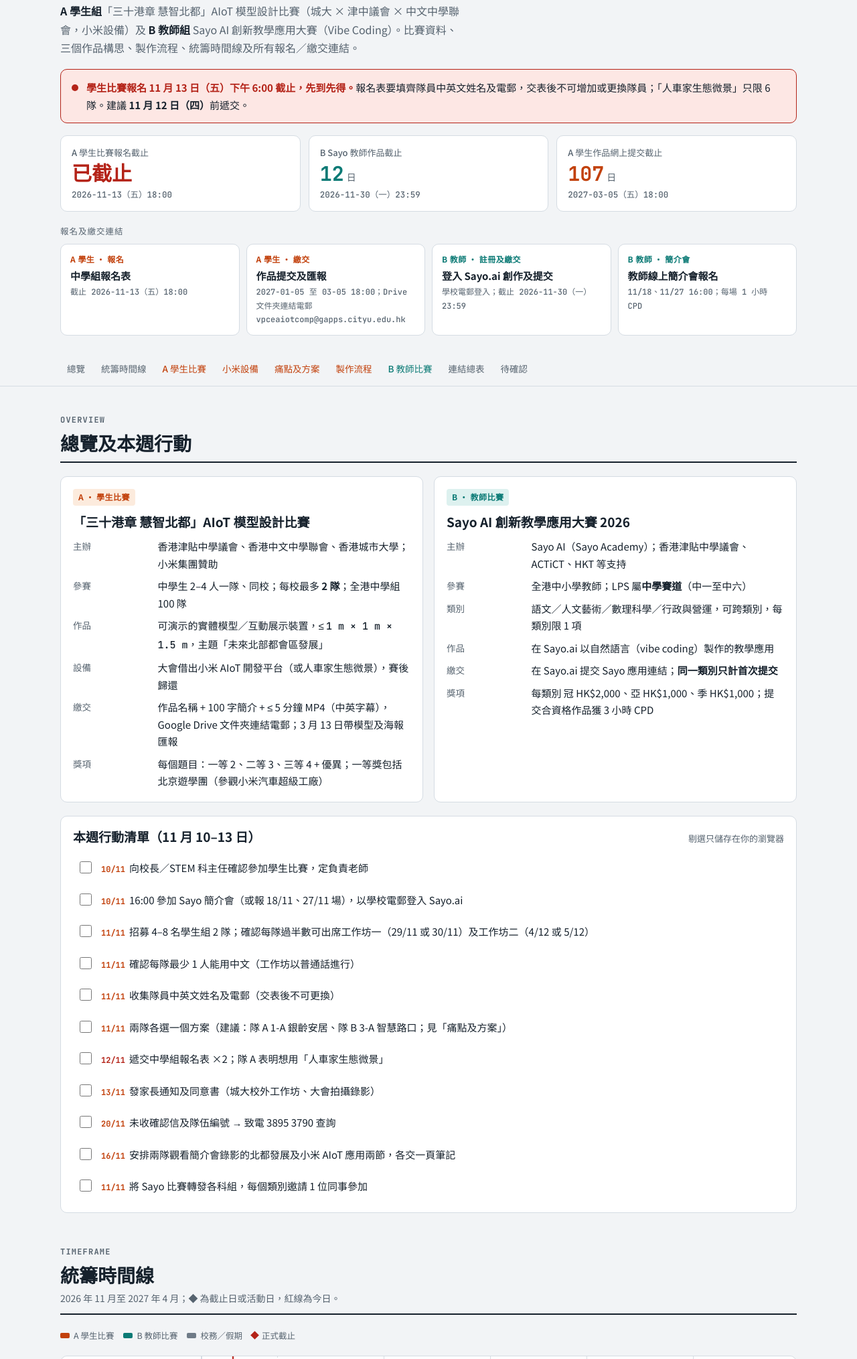
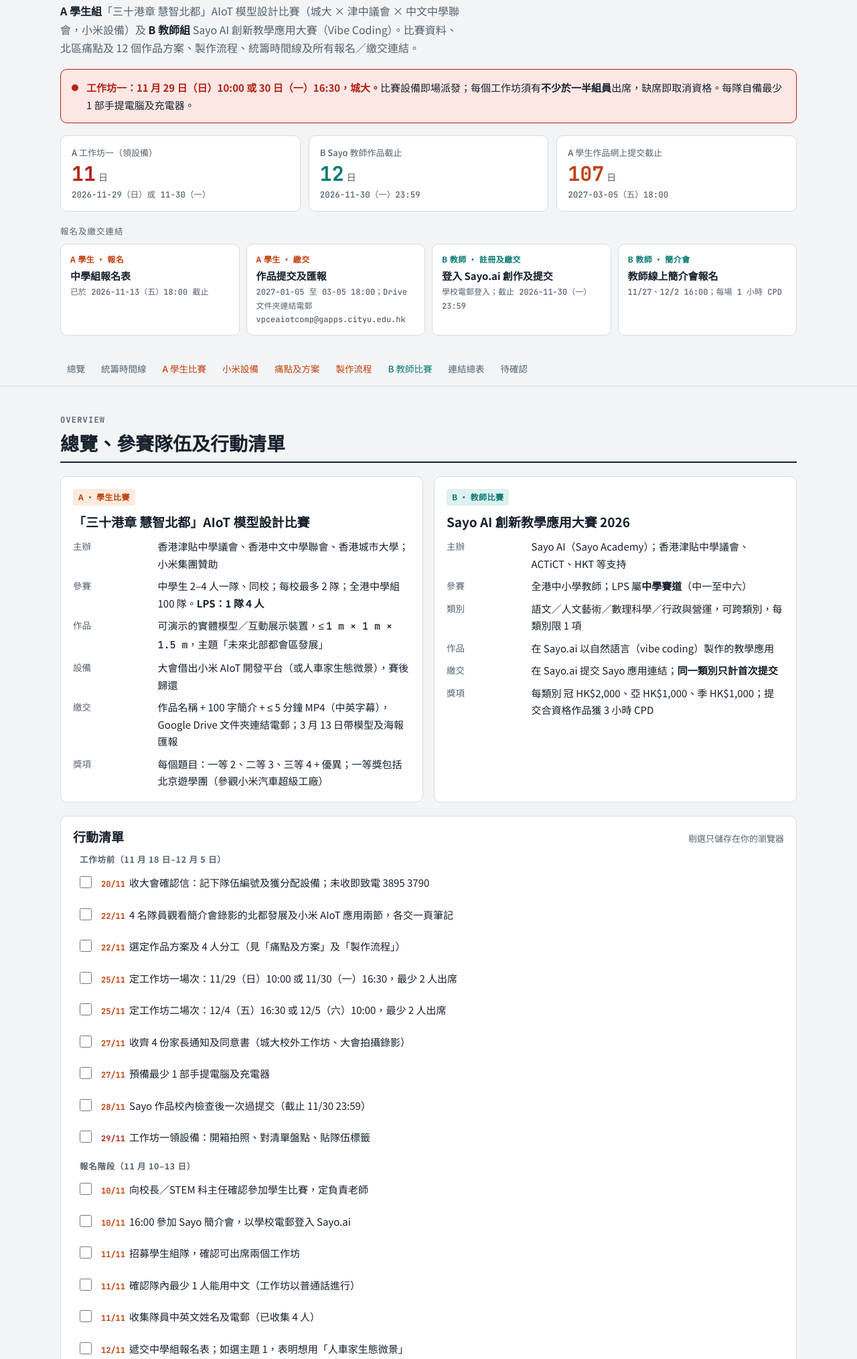
Before and after one commit to kyopang2012-ux/LPS-STEM, a plain HTML site: page index.html in a window 1280 px wide. Shown: the part 147-2176 px from the top of the page at 67% size. Drawn offline with Linux system fonts and the light colour scheme.

Commit message:
Update coordination page (v4): workshop alert, checklist, single-team advice
Co-Authored-By: Claude Opus 5.5 <noreply@anthropic.com>
Claude-Session: https://claude.ai/code/session_019J4BRGc8RJcuXoREPazYit

```diff
--- a/index.html
+++ b/index.html
@@ -278,6 +278,11 @@ details.srcs{border:1px solid var(--line);border-radius:var(--r);padding:10px 14
 details.srcs summary{cursor:pointer;font-weight:700;font-size:14px}
 details.srcs ul{margin-top:8px}
 
+.check h4.ck-grp{font-size:12.5px;color:var(--muted);letter-spacing:.06em;margin:8px 0 0;padding-left:10px}
+.check h4.ck-grp:first-child{margin-top:0}
+table.roster td{vertical-align:middle}
+#team{scroll-margin-top:64px}
+
 /* Quick links */
 .quick-wrap{display:grid;gap:8px}
 .quick{display:grid;grid-template-columns:repeat(auto-fit,minmax(240px,1fr));gap:10px}
@@ -297,16 +302,16 @@ footer{margin-top:40px;padding-top:16px;border-top:1px solid var(--line);font-si
   <header class="hero">
     <div class="eyebrow">廖寶珊紀念書院 · AI／STEM 統籌 · 資料整理至 2026-11-10</div>
     <h1>STEM<span class="slash">／</span>AI 比賽統籌 2026–27</h1>
-    <p class="lead"><b>A 學生組</b>「三十港章 慧智北都」AIoT 模型設計比賽（城大 × 津中議會 × 中文中學聯會，小米設備）及 <b>B 教師組</b> Sayo AI 創新教學應用大賽（Vibe Coding）。比賽資料、三個作品構思、製作流程、統籌時間線及所有報名／繳交連結。</p>
+    <p class="lead"><b>A 學生組</b>「三十港章 慧智北都」AIoT 模型設計比賽（城大 × 津中議會 × 中文中學聯會，小米設備）及 <b>B 教師組</b> Sayo AI 創新教學應用大賽（Vibe Coding）。比賽資料、北區痛點及 12 個作品方案、製作流程、統籌時間線及所有報名／繳交連結。</p>
     <div class="alert" role="note">
       <div class="dot" aria-hidden="true"></div>
-      <p><strong>學生比賽報名 11 月 13 日（五）下午 6:00 截止，先到先得。</strong>報名表要填齊隊員中英文姓名及電郵，交表後不可增加或更換隊員；「人車家生態微景」只限 6 隊。建議 <b>11 月 12 日（四）</b>前遞交。</p>
+      <p><strong>工作坊一：11 月 29 日（日）10:00 或 30 日（一）16:30，城大。</strong>比賽設備即場派發；每個工作坊須有<b>不少於一半組員</b>出席，缺席即取消資格。每隊自備最少 1 部手提電腦及充電器。</p>
     </div>
     <div class="count-row">
       <div class="count crit">
-        <span class="what">A 學生比賽報名截止</span>
-        <span class="days" data-deadline="2026-11-13">3<small>日</small></span>
-        <span class="when">2026-11-13（五）18:00</span>
+        <span class="what">A 工作坊一（領設備）</span>
+        <span class="days" data-deadline="2026-11-29">11<small>日</small></span>
+        <span class="when">2026-11-29（日）或 11-30（一）</span>
       </div>
       <div class="count b">
         <span class="what">B Sayo 教師作品截止</span>
@@ -322,10 +327,10 @@ footer{margin-top:40px;padding-top:16px;border-top:1px solid var(--line);font-si
     <div class="quick-wrap">
       <div class="eyebrow">報名及繳交連結</div>
       <div class="quick">
-        <a class="qlink a" href="https://docs.google.com/forms/d/e/1FAIpQLSdPujojp8c0FD4tCDd4vWZXnSRa5nbDKkJguN37jE4mttb5aw/viewform" target="_blank" rel="noopener"><span class="ql-k">A 學生 · 報名</span><b>中學組報名表</b><span class="d">截止 2026-11-13（五）18:00</span></a>
+        <a class="qlink a" href="https://docs.google.com/forms/d/e/1FAIpQLSdPujojp8c0FD4tCDd4vWZXnSRa5nbDKkJguN37jE4mttb5aw/viewform" target="_blank" rel="noopener"><span class="ql-k">A 學生 · 報名</span><b>中學組報名表</b><span class="d">已於 2026-11-13（五）18:00 截止</span></a>
         <a class="qlink a" href="https://www.cityu.edu.hk/skltmw/AIot_Comp/submission.html" target="_blank" rel="noopener"><span class="ql-k">A 學生 · 繳交</span><b>作品提交及匯報</b><span class="d">2027-01-05 至 03-05 18:00；Drive 文件夾連結電郵 vpceaiotcomp@gapps.cityu.edu.hk</span></a>
         <a class="qlink b" href="https://sayo.ai/zh-HK/sign-in" target="_blank" rel="noopener"><span class="ql-k">B 教師 · 註冊及繳交</span><b>登入 Sayo.ai 創作及提交</b><span class="d">學校電郵登入；截止 2026-11-30（一）23:59</span></a>
-        <a class="qlink b" href="https://docs.google.com/forms/d/e/1FAIpQLSdlGrn8smru6vwP43SokpiSQcyaKG_NnxQoyrqdTEDpfYMU0Q/viewform" target="_blank" rel="noopener"><span class="ql-k">B 教師 · 簡介會</span><b>教師線上簡介會報名</b><span class="d">11/18、11/27 16:00；每場 1 小時 CPD</span></a>
+        <a class="qlink b" href="https://docs.google.com/forms/d/e/1FAIpQLSdlGrn8smru6vwP43SokpiSQcyaKG_NnxQoyrqdTEDpfYMU0Q/viewform" target="_blank" rel="noopener"><span class="ql-k">B 教師 · 簡介會</span><b>教師線上簡介會報名</b><span class="d">11/27、12/2 16:00；每場 1 小時 CPD</span></a>
       </div>
     </div>
   </header>
@@ -351,7 +356,7 @@ footer{margin-top:40px;padding-top:16px;border-top:1px solid var(--line);font-si
 <section class="sec" id="overview">
   <div class="sec-head">
     <span class="k">OVERVIEW</span>
-    <h2>總覽及本週行動</h2>
+    <h2>總覽、參賽隊伍及行動清單</h2>
   </div>
 
   <div class="grid2">
@@ -360,7 +365,7 @@ footer{margin-top:40px;padding-top:16px;border-top:1px solid var(--line);font-si
       <h3>「三十港章 慧智北都」AIoT 模型設計比賽</h3>
       <dl class="facts">
         <dt>主辦</dt><dd>香港津貼中學議會、香港中文中學聯會、香港城市大學；小米集團贊助</dd>
-        <dt>參賽</dt><dd>中學生 2–4 人一隊、同校；每校最多 <b>2 隊</b>；全港中學組 100 隊</dd>
+        <dt>參賽</dt><dd>中學生 2–4 人一隊、同校；每校最多 2 隊；全港中學組 100 隊。<b>LPS：1 隊 4 人</b></dd>
         <dt>作品</dt><dd>可演示的實體模型／互動展示裝置，≤ <span class="mono">1 m × 1 m × 1.5 m</span>，主題「未來北部都會區發展」</dd>
         <dt>設備</dt><dd>大會借出小米 AIoT 開發平台（或人車家生態微景），賽後歸還</dd>
         <dt>繳交</dt><dd>作品名稱 + 100 字簡介 + ≤ 5 分鐘 MP4（中英字幕），Google Drive 文件夾連結電郵；3 月 13 日帶模型及海報匯報</dd>
@@ -383,20 +388,27 @@ footer{margin-top:40px;padding-top:16px;border-top:1px solid var(--line);font-si
 
   <div class="card">
     <div style="display:flex;justify-content:space-between;gap:12px;flex-wrap:wrap;align-items:baseline">
-      <h3>本週行動清單（11 月 10–13 日）</h3>
+      <h3>行動清單</h3>
       <span class="small muted">剔選只儲存在你的瀏覽器</span>
     </div>
     <div class="check" id="checklist">
+      <h4 class="ck-grp">工作坊前（11 月 18 日–12 月 5 日）</h4>
+      <label><input type="checkbox" id="ck9"><span><span class="when">20/11</span>收大會確認信：記下隊伍編號及獲分配設備；未收即致電 3895 3790</span></label>
+      <label><input type="checkbox" id="ck11"><span><span class="when">22/11</span>4 名隊員觀看簡介會錄影的北都發展及小米 AIoT 應用兩節，各交一頁筆記</span></label>
+      <label><input type="checkbox" id="ck13"><span><span class="when">22/11</span>選定作品方案及 4 人分工（見「痛點及方案」及「製作流程」）</span></label>
+      <label><input type="checkbox" id="ck14"><span><span class="when">25/11</span>定工作坊一場次：11/29（日）10:00 或 11/30（一）16:30，最少 2 人出席</span></label>
+      <label><input type="checkbox" id="ck15"><span><span class="when">25/11</span>定工作坊二場次：12/4（五）16:30 或 12/5（六）10:00，最少 2 人出席</span></label>
+      <label><input type="checkbox" id="ck8"><span><span class="when">27/11</span>收齊 4 份家長通知及同意書（城大校外工作坊、大會拍攝錄影）</span></label>
+      <label><input type="checkbox" id="ck16"><span><span class="when">27/11</span>預備最少 1 部手提電腦及充電器</span></label>
+      <label><input type="checkbox" id="ck17"><span><span class="when">28/11</span>Sayo 作品校內檢查後一次過提交（截止 11/30 23:59）</span></label>
+      <label><input type="checkbox" id="ck18"><span><span class="when c">29/11</span>工作坊一領設備：開箱拍照、對清單盤點、貼隊伍標籤</span></label>
+      <h4 class="ck-grp">報名階段（11 月 10–13 日）</h4>
       <label><input type="checkbox" id="ck1"><span><span class="when">10/11</span>向校長／STEM 科主任確認參加學生比賽，定負責老師</span></label>
-      <label><input type="checkbox" id="ck2"><span><span class="when">10/11</span>16:00 參加 Sayo 簡介會（或報 18/11、27/11 場），以學校電郵登入 Sayo.ai</span></label>
-      <label><input type="checkbox" id="ck3"><span><span class="when">11/11</span>招募 4–8 名學生組 2 隊；確認每隊過半數可出席工作坊一（29/11 或 30/11）及工作坊二（4/12 或 5/12）</span></label>
-      <label><input type="checkbox" id="ck4"><span><span class="when">11/11</span>確認每隊最少 1 人能用中文（工作坊以普通話進行）</span></label>
-      <label><input type="checkbox" id="ck5"><span><span class="when">11/11</span>收集隊員中英文姓名及電郵（交表後不可更換）</span></label>
-      <label><input type="checkbox" id="ck6"><span><span class="when">11/11</span>兩隊各選一個方案（建議：隊 A 1-A 銀齡安居、隊 B 3-A 智慧路口；見「痛點及方案」）</span></label>
-      <label><input type="checkbox" id="ck7"><span><span class="when c">12/11</span>遞交中學組報名表 ×2；隊 A 表明想用「人車家生態微景」</span></label>
-      <label><input type="checkbox" id="ck8"><span><span class="when">13/11</span>發家長通知及同意書（城大校外工作坊、大會拍攝錄影）</span></label>
-      <label><input type="checkbox" id="ck9"><span><span class="when">20/11</span>未收確認信及隊伍編號 → 致電 3895 3790 查詢</span></label>
-      <label><input type="checkbox" id="ck11"><span><span class="when">16/11</span>安排兩隊觀看簡介會錄影的北都發展及小米 AIoT 應用兩節，各交一頁筆記</span></label>
+      <label><input type="checkbox" id="ck2"><span><span class="when">10/11</span>16:00 參加 Sayo 簡介會，以學校電郵登入 Sayo.ai</span></label>
+      <label><input type="checkbox" id="ck3"><span><span class="when">11/11</span>招募學生組隊，確認可出席兩個工作坊</span></label>
+      <label><input type="checkbox" id="ck4"><span><span class="when">11/11</span>確認隊內最少 1 人能用中文（工作坊以普通話進行）</span></label>
+      <label><input type="checkbox" id="ck5"><span><span class="when">11/11</span>收集隊員中英文姓名及電郵（已收集 4 人）</span></label>
+      <label><input type="checkbox" id="ck7"><span><span class="when">12/11</span>遞交中學組報名表；如選主題 1，表明想用「人車家生態微景」</span></label>
       <label><input type="checkbox" id="ck10"><span><span class="when">11/11</span>將 Sayo 比賽轉發各科組，每個類別邀請 1 位同事參加</span></label>
     </div>
   </div>
@@ -965,12 +977,13 @@ footer{margin-top:40px;padding-top:16px;border-top:1px solid var(--line);font-si
 
   <!-- ===== Recommendation ===== -->
   <div class="callout a">
-    <h4>建議報名組合</h4>
+    <h4>方案建議（LPS 1 隊 4 人）</h4>
     <ul>
-      <li><b>首選：隊 A → 1-A 銀齡安居（主題 1）；隊 B → 3-A 智慧路口（主題 3）。</b>獎項按題目分開頒發，兩隊不同主題就不會爭同一批名額。</li>
-      <li>隊 A 報名時表明想用人車家生態微景；如獲分配，可改做 1-D 或 1-A 的微景版本。</li>
-      <li>隊 B 如有無人機學會成員，改做 <b>3-D 低空物流起降站</b>，題材較新，較有機會爭取「最具北部都會區前瞻獎」。</li>
-      <li>如學生想避開較多學校會選的智慧家居題材，隊 A 可改做 <b>2-B 村落水浸哨站</b>：2026 年有真實事件支持，創意分較易拿。</li>
+      <li><b>首選二選一：1-A 銀齡安居（主題 1）或 3-A 智慧路口（主題 3）。</b>兩者痛點證據都充足，4 個互動剛好 1 人負責 1 個。</li>
+      <li><b>1-A</b>：可延續 SilverPal Bot 的長者照顧研究；如確認信列明獲分配人車家生態微景，改做 1-D 或 1-A 的微景版本。</li>
+      <li><b>3-A</b>：數據分析加自動控制，最貼合主題 3 描述；固定燈號與自適應燈號的比較數據可在影片中作亮點。</li>
+      <li>隊員有無人機學會經驗，可考慮 <b>3-D 低空物流起降站</b>；想避開熱門的智慧家居題材，可考慮 <b>2-B 村落水浸哨站</b>。</li>
+      <li>如隊員屬初中而編程經驗較少，技術門檻最低的是 <b>1-C 新居民智能管家站</b>。</li>
     </ul>
   </div>
 
@@ -1064,7 +1077,7 @@ footer{margin-top:40px;padding-top:16px;border-top:1px solid var(--line);font-si
           </tbody>
         </table>
       </div>
-      <p class="small muted">影片拍攝及字幕全隊分擔；2–3 人隊伍合併角色。</p>
+      <p class="small muted">LPS 隊伍 4 人，每人負責一個角色；影片拍攝及字幕全隊分擔。</p>
     </div>
   </div>
 </section>
```
